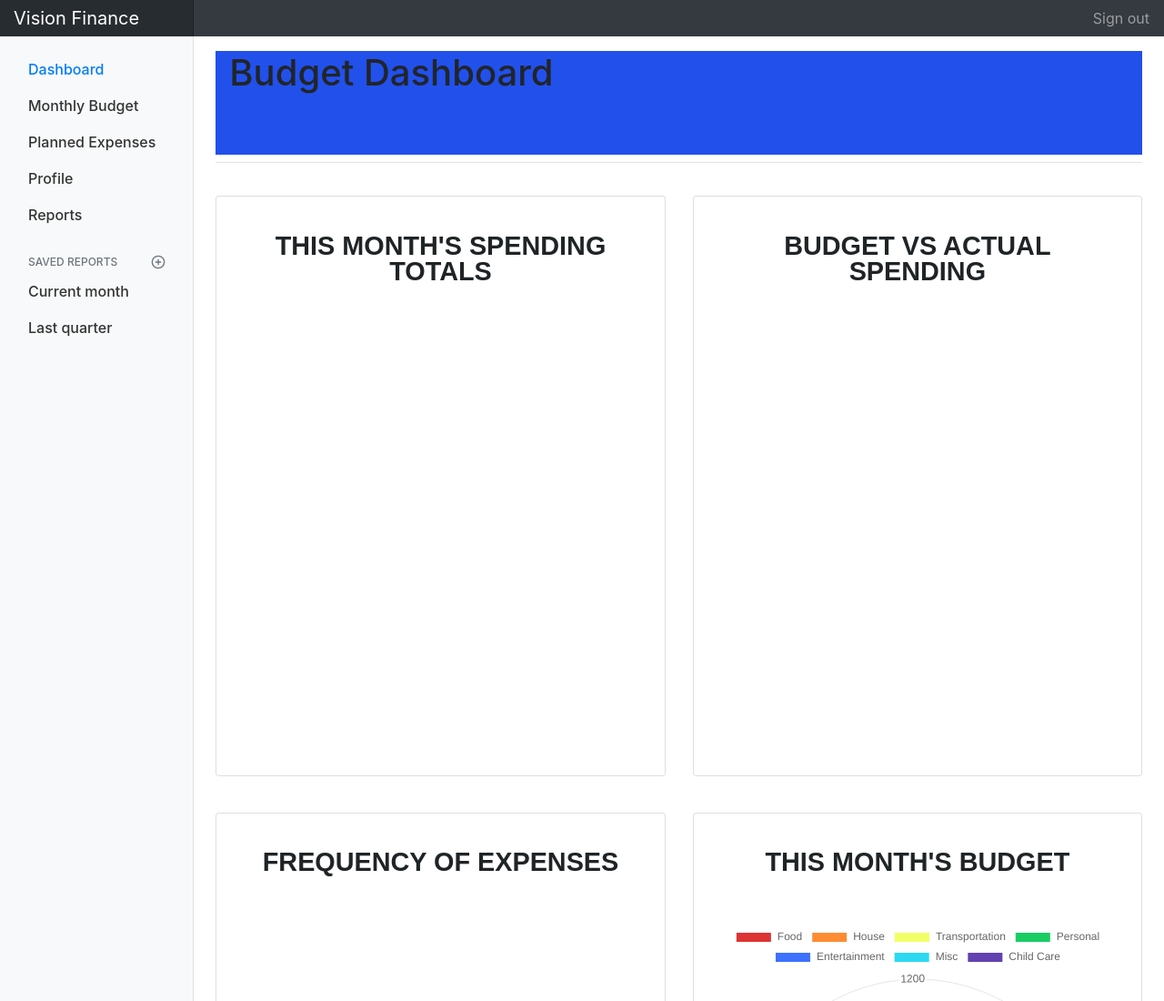
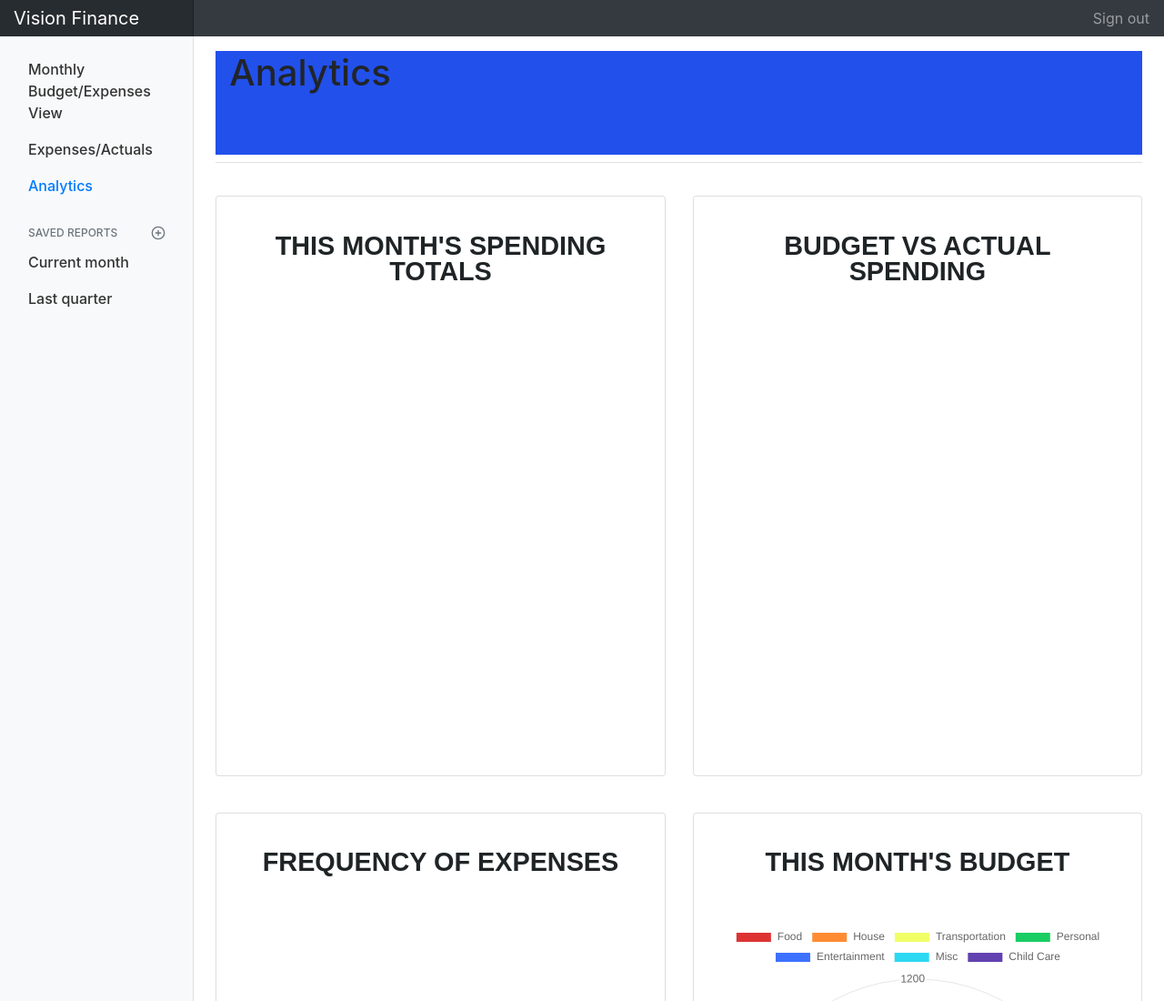
Before and after one commit to JoshBal117/Vision_Finance, a website with bundled scripts: page app/public/dashboard.html in a window 1280 px wide. Shown: the top 1100 px of the page at 91% size. Built offline with nearby package versions, Linux system fonts and the light colour scheme; no server answers.

```diff
--- a/app/public/dashboard.html
+++ b/app/public/dashboard.html
@@ -32,28 +32,18 @@
                 <div class="sidebar-sticky">
                     <ul class="nav flex-column">
                         <li class="nav-item">
-                            <a class="nav-link active" href="#">
-                  Dashboard <span class="sr-only">(current)</span>
-                </a>
-                        </li>
-                        <li class="nav-item">
                             <a class="nav-link" href="./budget.html">
-                  Monthly Budget
+                  Monthly Budget/Expenses View
                 </a>
                         </li>
                         <li class="nav-item">
                             <a class="nav-link" href="#">
-                  Planned Expenses
+                  Expenses/Actuals
                 </a>
                         </li>
                         <li class="nav-item">
-                            <a class="nav-link" href="#">
-                  Profile
-                </a>
-                        </li>
-                        <li class="nav-item">
-                            <a class="nav-link" href="#">
-                  Reports
+                            <a class="nav-link active" href="#">
+                  Analytics <span class="sr-only">(current)</span>
                 </a>
                         </li>
                     </ul>
@@ -82,7 +72,7 @@
             <main role="main" class="col-md-9 ml-sm-auto col-lg-10 pt-3 px-4">
                 <div class="d-flex justify-content-between flex-wrap flex-md-nowrap align-items-center pb-2 mb-3 border-bottom">
                     <div class="container-fluid dashboard-title">
-                        <h1>Budget Dashboard</h1>
+                        <h1>Analytics</h1>
                     </div>
                     <!-- <div class="btn-toolbar mb-2 mb-md-0">
                         <div class="btn-group mr-2">
```
Also changed, not shown: app/public/Input-htmls/income.html (+1 -1 lines), app/routes/apiRoutes.js (+7 -5 lines).
